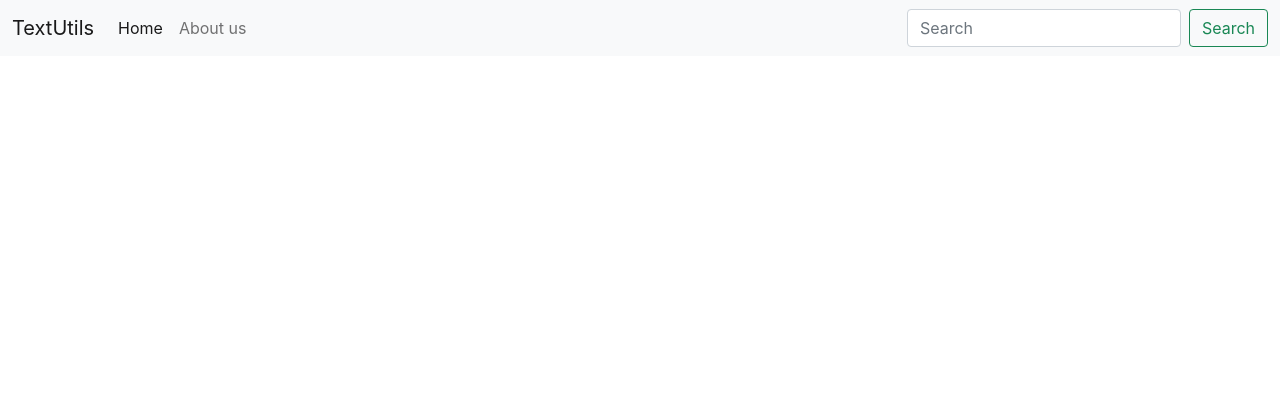
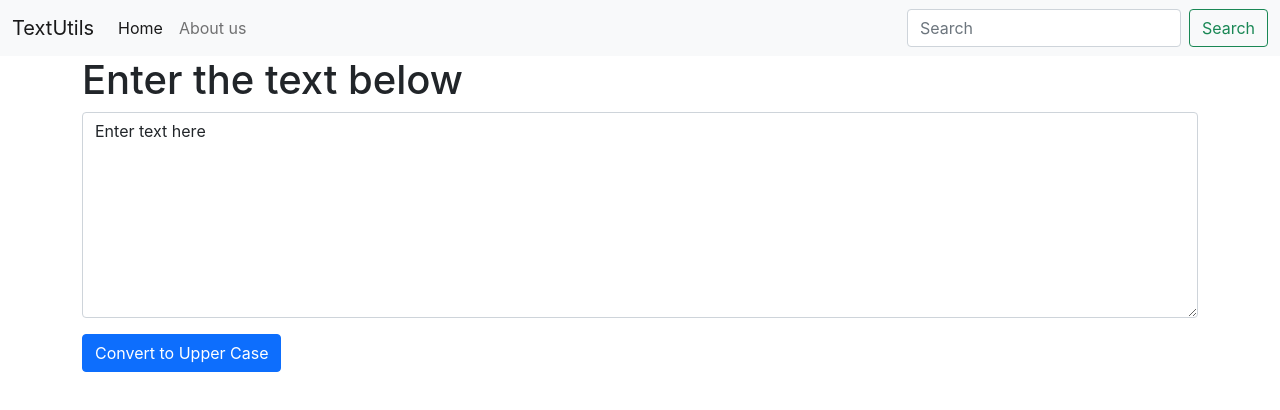
Before and after one commit to thedevaman/first-react-project, a React (Create React App) app: page / in a window 1280 px wide. Shown: the top 410 px of the page. Built offline with nearby package versions, Linux system fonts and the light colour scheme.

Commit message:
new component added and react hooks are used

```diff
--- a/src/App.js
+++ b/src/App.js
@@ -1,6 +1,7 @@
 // import logo from './logo.svg';
 import './App.css';
 import Navbar from './components/Navbar';
+import Textform from './components/Textform';
 
 
 function App() {
@@ -10,7 +11,9 @@
   <Navbar title ="TextUtils"/>
 
   {/* <Navbar/> */}
-
+  <div className="container">
+  <Textform heading="Enter the text below"/>
+  </div>
     </>
 
   );
--- /dev/null
+++ b/src/components/Textform.js
@@ -0,0 +1,32 @@
+import React,{useState} from 'react'
+import PropTypes from 'prop-types'
+
+export default function Textform(props) {
+const handleUpClick = ()=>{
+  // console.log(text);
+   let newText = text.toUpperCase();
+   setText(newText);
+}
+const handleOnChange = (event)=>{
+  // console.log("On Change");
+  setText(event.target.value)
+}
+
+
+  const [text, setText] = useState('Enter text here');
+  // text="new text" //wrong way to change text
+  //setText("new text"); //correct way to change text
+  return (
+
+    <div>
+
+     <h1>{props.heading}</h1>
+     <div className="mb-3">
+      <textarea className="form-control" id="mybox" rows="8" value={text} onChange={handleOnChange}></textarea>
+    </div>
+    <button className='btn btn-primary' onClick={handleUpClick}>Convert to Upper Case</button>
+  </div>
+  )
+}
+
+Textform.propTypes = {heading:PropTypes.string.isRequired}
```
